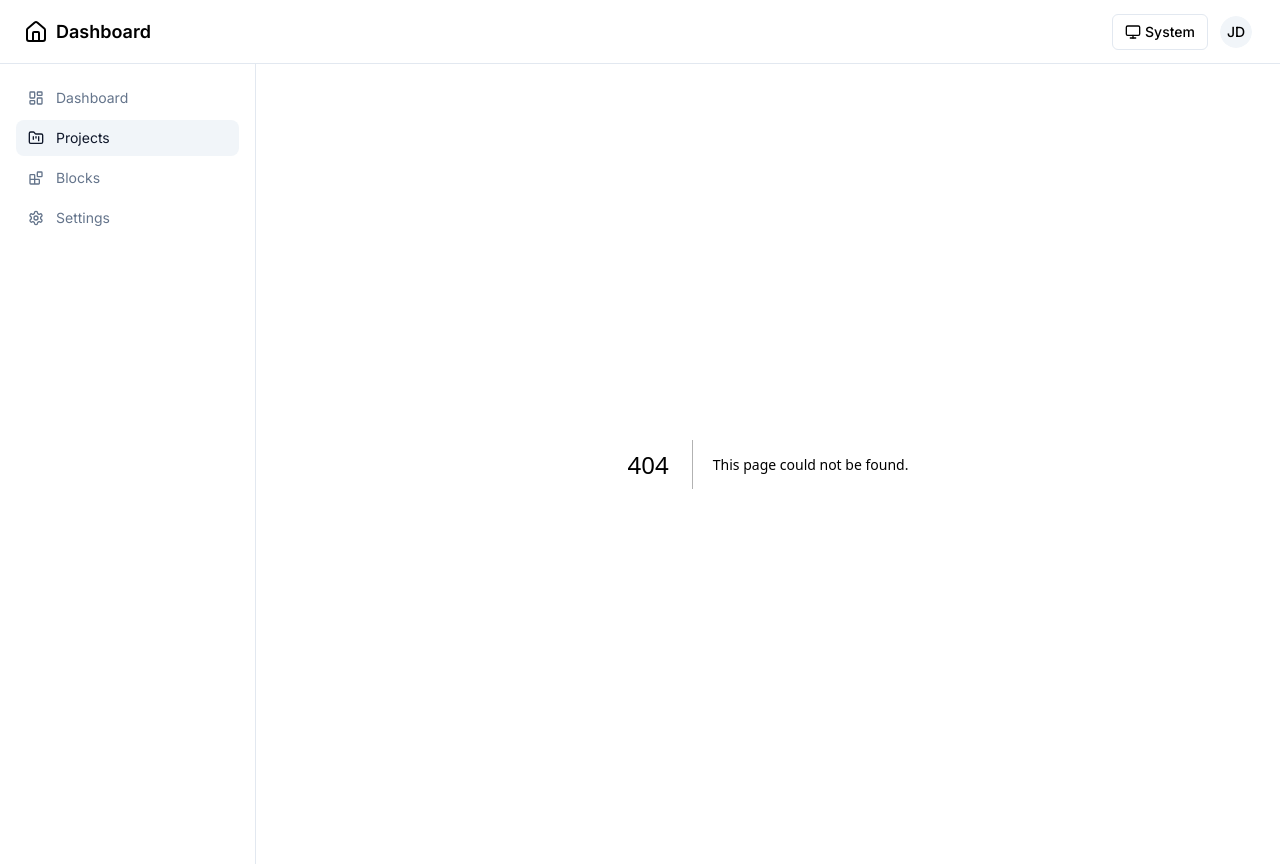
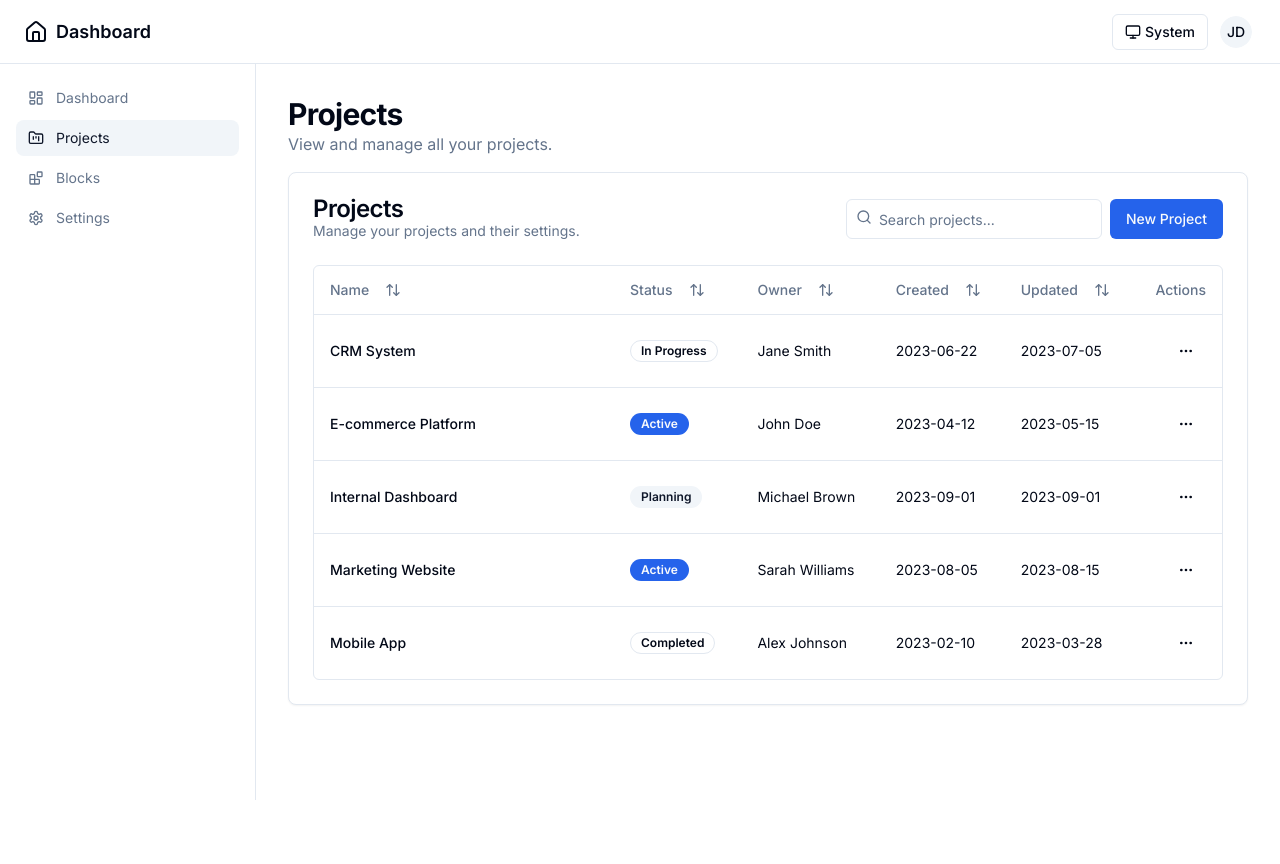
Before and after one commit to Moniruzzaman2525/portfolio-dashboard, a Next.js app: page /projects in a window 1280 px wide. Before the commit this address had no page. After the commit the page ends 800 px from the top, so only its background shows below. Built offline with nearby package versions, Linux system fonts and the light colour scheme.

Commit message:
project table show done

```diff
--- /dev/null
+++ b/app/projects/page.tsx
@@ -0,0 +1,19 @@
+import { ProjectsTable } from "@/components/Feather/Projects/projects-table"
+import type { Metadata } from "next"
+
+export const metadata: Metadata = {
+    title: "Projects",
+    description: "Manage your projects",
+}
+
+export default function ProjectsPage() {
+    return (
+        <div className="flex flex-col gap-4 p-4 md:p-8">
+            <div>
+                <h1 className="text-3xl font-bold tracking-tight">Projects</h1>
+                <p className="text-muted-foreground">View and manage all your projects.</p>
+            </div>
+            <ProjectsTable />
+        </div>
+    )
+}
--- a/components/Feather/Home/DashboardTable.tsx
+++ b/components/Feather/Home/DashboardTable.tsx
@@ -1,6 +1,6 @@
 import { Tabs, TabsContent, TabsList, TabsTrigger } from '@/components/ui/tabs';
 import React from 'react';
-import { ProjectsTable } from './projects-table';
+import { ProjectsTable } from '../Projects/projects-table';
 import { BlocksTable } from './blocks-table';
 
 const DashboardTable = () => {
```
Also changed, not shown: components/Feather/Projects/projects-table.tsx (renamed from components/Feather/Home/projects-table.tsx).
